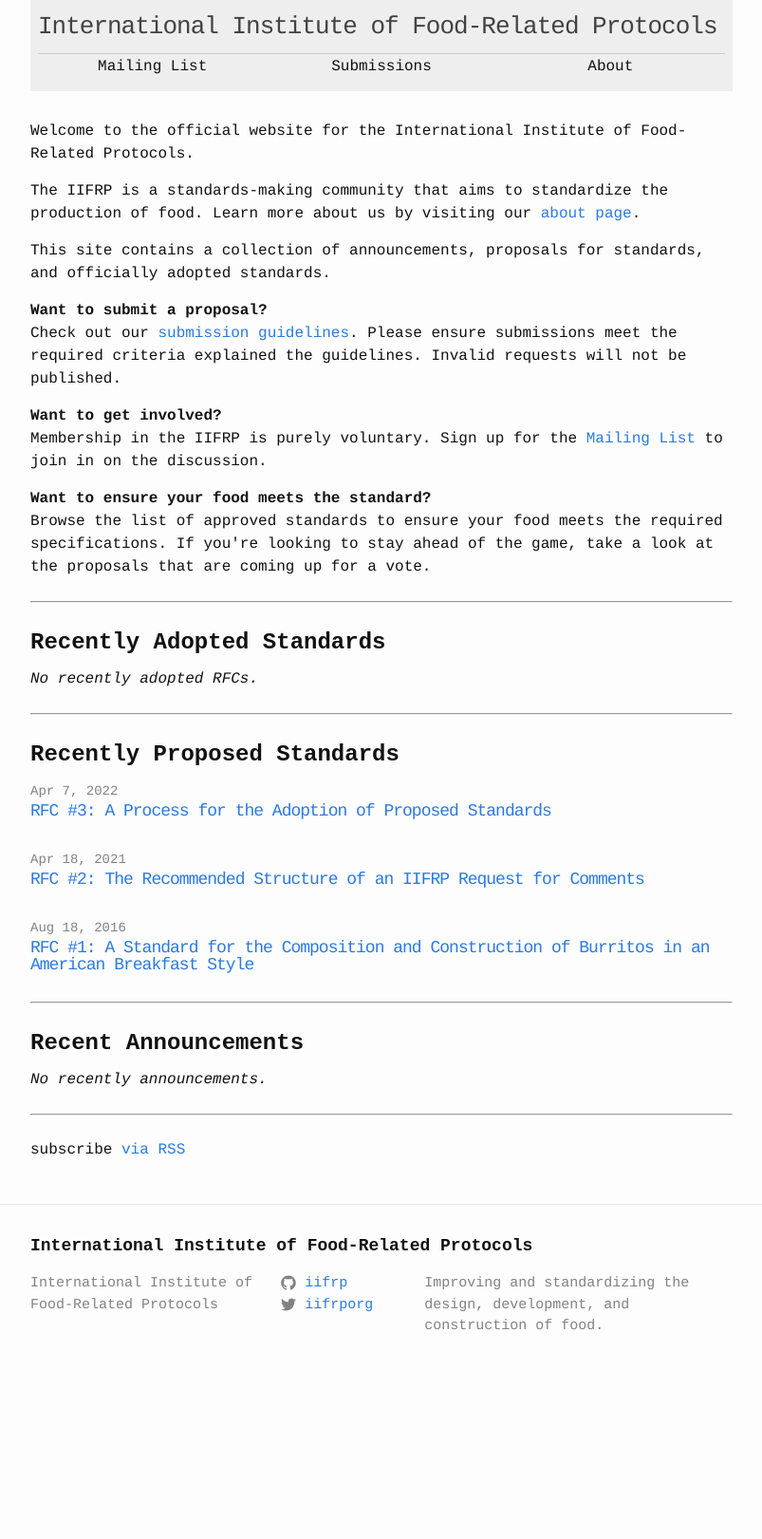
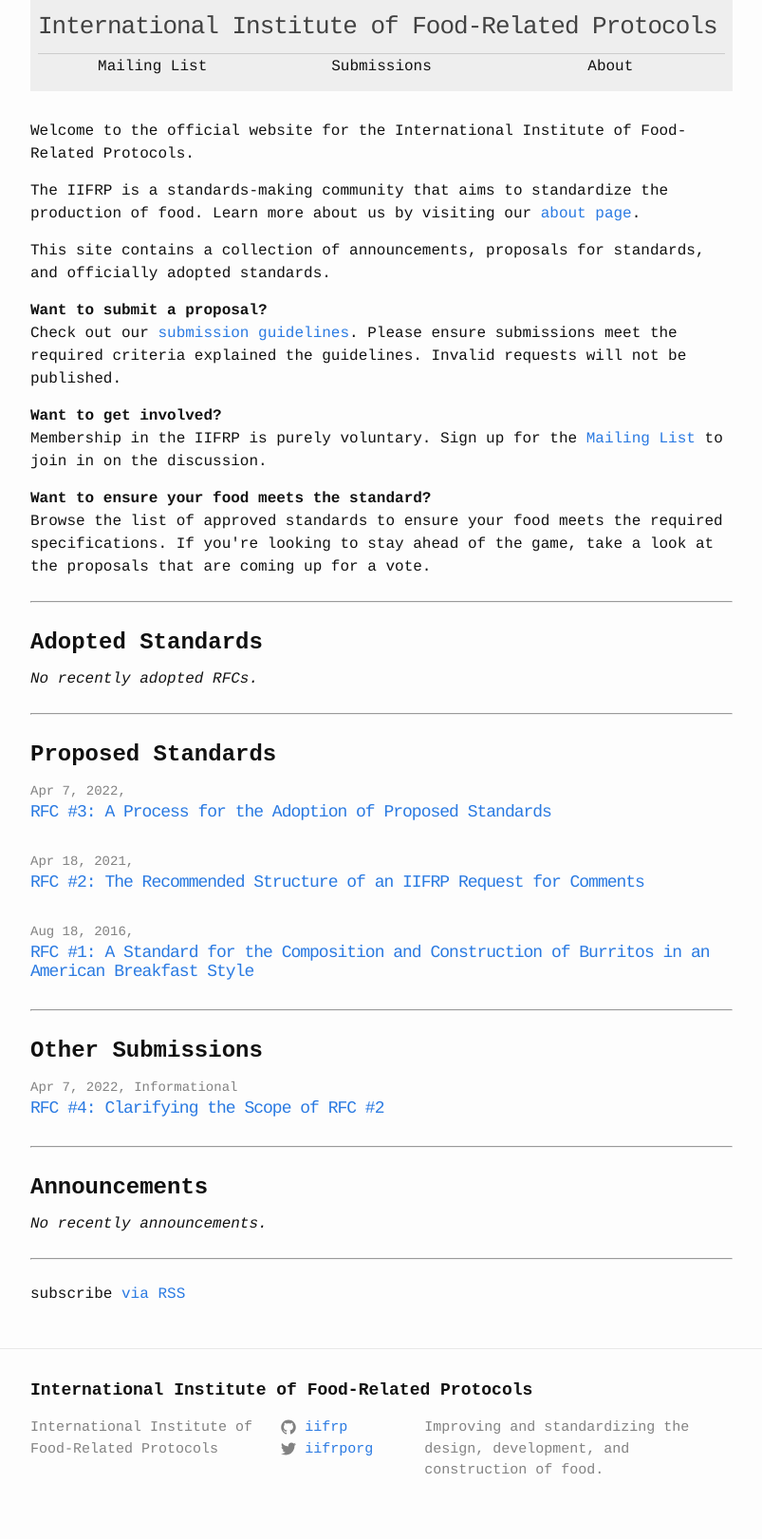
Before and after one commit to iifrp/iifrp.github.io, a Jekyll site: the page built from index.html, in a window 1280 px wide. Shown: the whole page at 95% size, without its empty margins (238-1041 px from the left). Built offline with Jekyll 4.4.1, drawn with Linux system fonts in a browser that asks for light colours; before the commit the page ends 1469 px from its top, so only the background shows below that.

Commit message:
Adds new RFC 4 and ui tweaks

```diff
--- a/_sass/_layout.scss
+++ b/_sass/_layout.scss
@@ -153,12 +153,6 @@ header div.site-nav a.page-link {
     color: $grey-color;
 }
 
-.post-link {
-    display: block;
-    font-size: 24px;
-}
-
-
 
 /**
  * Posts
@@ -168,7 +162,7 @@ header div.site-nav a.page-link {
 }
 
 .post-title {
-    font-size: 42px;
+    font-size: 20px;
     letter-spacing: -1px;
     line-height: 1;
 
--- a/css/main.scss
+++ b/css/main.scss
@@ -45,10 +45,6 @@ $on-laptop:        800px;
 
 header.site-header {
     border: 0px #ffffff;
-}
-
-.post div.post-title {
-    font-size: 20px;
 }
 
 li a.post-link {
--- a/index.html
+++ b/index.html
@@ -34,12 +34,14 @@ layout: default
 
   {% assign accpted_rfcs = site.rfc | reverse | where: "status", "accepted" %}
 
-  <h1>Recently Adopted Standards</h1>
+  <h1>Adopted Standards</h1>
 
   <ul class="post-list">
     {% for rfc in accpted_rfcs limit:5 %}
       <li>
-        <span class="post-meta">{{ rfc.date | date: "%b %-d, %Y" }}</span>
+        <span class="post-meta">
+          {{ rfc.date | date: "%b %-d, %Y" }},
+        </span>
 
         <div class="post-title">
           <a class="post-link" href="{{ rfc.url | prepend: site.baseurl }}">{{ rfc.title }}</a>
@@ -50,14 +52,16 @@ layout: default
     {% endfor %}
   </ul><hr/>
 
-  <h1>Recently Proposed Standards</h1>
+  <h1>Proposed Standards</h1>
 
   {% assign pending_rfcs = site.rfc | reverse | where: "status", "draft" %}
 
   <ul class="post-list">
     {% for rfc in pending_rfcs limit:5 %}
       <li>
-        <span class="post-meta">{{ rfc.date | date: "%b %-d, %Y" }}</span>
+        <span class="post-meta">
+          {{ rfc.date | date: "%b %-d, %Y" }},
+        </span>
 
         <div class="post-title">
           <a class="post-link" href="{{ rfc.url | prepend: site.baseurl }}">{{ rfc.title }}</a>
@@ -66,7 +70,26 @@ layout: default
     {% endfor %}
   </ul><hr/>
 
-  <h1>Recent Announcements</h1>
+  <h1>Other Submissions</h1>
+
+  {% assign recent_submissions = site.rfc | reverse | where_exp: "rfc", "rfc.status != 'accepted'" | where_exp: "rfc", "rfc.status != 'draft'" %}
+
+  <ul class="post-list">
+    {% for rfc in recent_submissions limit:5 %}
+      <li>
+        <span class="post-meta">
+          {{ rfc.date | date: "%b %-d, %Y" }},
+          {{ rfc.status | capitalize }}
+        </span>
+
+        <div class="post-title">
+          <a class="post-link" href="{{ rfc.url | prepend: site.baseurl }}">{{ rfc.title }}</a>
+        </div>
+      </li>
+    {% endfor %}
+  </ul><hr/>
+
+  <h1>Announcements</h1>
 
   <ul class="post-list">
     {% for rfc in site.posts limit:5 %}
```
Also changed, not shown: _rfc/RFC-4.md (added, +30 -0 lines), 1 other file.
